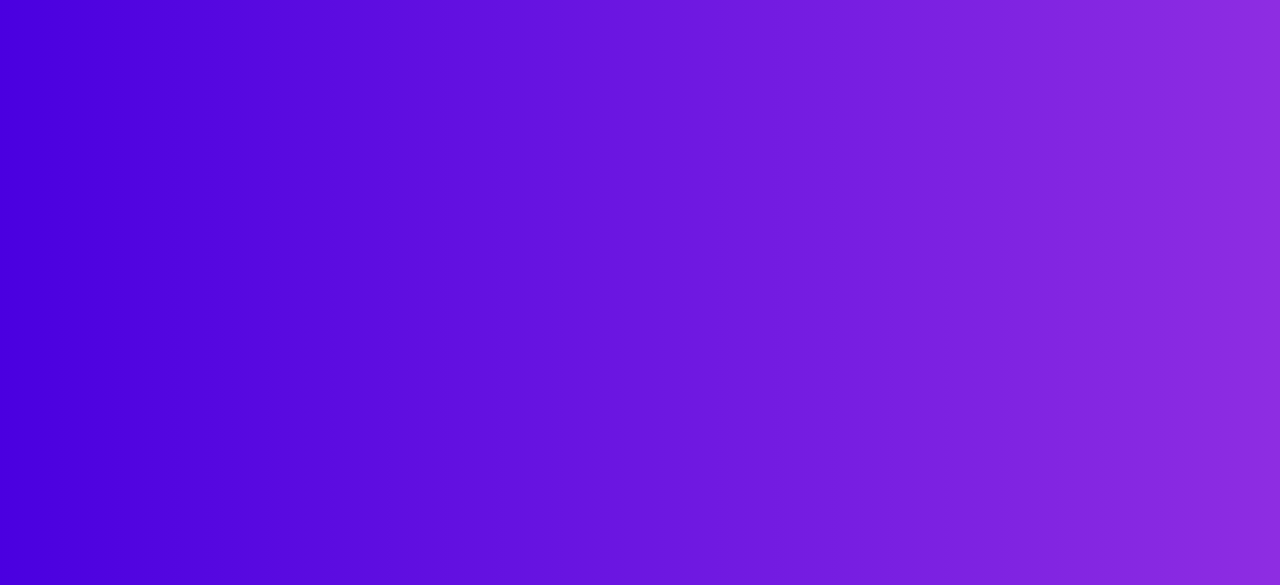
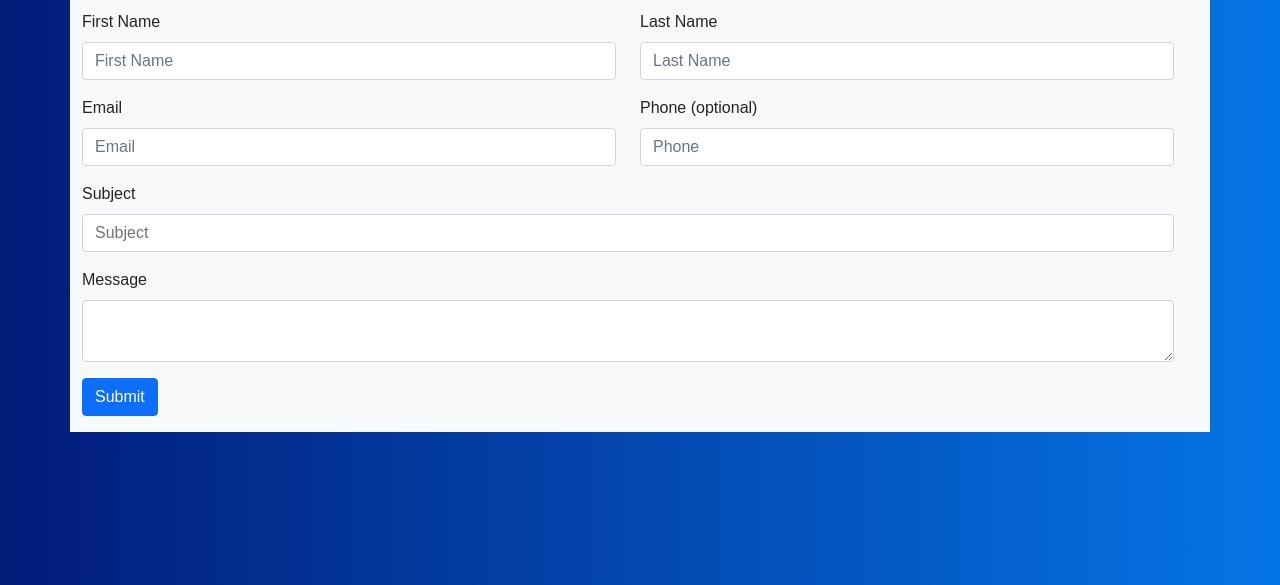
Before and after one commit to ShadowSeick/Contact-Form-Bootstrap, a plain HTML site: page index.html in a window 1280 px wide. Shown: the part 215-800 px from the top of the page. Drawn offline with nearby package versions, Linux system fonts and the light colour scheme.

Commit message:
Layout, forms and colors done. No idea how to put icons inside the input

```diff
--- a/css/site.css
+++ b/css/site.css
@@ -10,7 +10,8 @@
 
 body {
     font-family: Arial, Helvetica, sans-serif;
-    background: #8E2DE2;  /* fallback for old browsers */
-    background: -webkit-linear-gradient(to right, #4A00E0, #8E2DE2);  /* Chrome 10-25, Safari 5.1-6 */
-    background: linear-gradient(to right, #4A00E0, #8E2DE2); /* W3C, IE 10+/ Edge, Firefox 16+, Chrome 26+, Opera 12+, Safari 7+ */
+    background: #0575E6;  /* fallback for old browsers */
+background: -webkit-linear-gradient(to right, #021B79, #0575E6);  /* Chrome 10-25, Safari 5.1-6 */
+background: linear-gradient(to right, #021B79, #0575E6); /* W3C, IE 10+/ Edge, Firefox 16+, Chrome 26+, Opera 12+, Safari 7+ */
+
 }
--- a/index.html
+++ b/index.html
@@ -14,29 +14,40 @@
 </head>
 
 <body>
-       <div class="container bg-light h-100">
-           <form class="row row-cols-12 row-cols-md-6">
-            <div class="col mb-3 w-100">
+       <main class="d-flex flex-column justify-content-center vh-100">
+        <h1 class="text-center text-white">Contact Me</h1>
+        <div class="container bg-light">
+            <form class="row row-cols-1 row-cols-md-2 pt-3 w-100">
+             <div class="col mb-3">
                  <label for="firstName" class="form-label">First Name</label>
                  <input type="name" id="firstName" class="form-control" placeholder="First Name">
+                 <span class="glyphicon glyphicon-user"></span>
              </div>
-            <div class="col mb-3 w-100">
-
+             <div class="col mb-3">
+                <label for="lastName" class="form-label">Last Name</label>
+                 <input type="name" id="lastName" class="form-control" placeholder="Last Name">
              </div>
-            <div class="col mb-3 w-100">
-
+             <div class="col mb-3">
+                <label for="inputEmail" class="form-label">Email</label>
+                 <input type="email" id="inputEmail" class="form-control" placeholder="Email">
              </div>
-            <div class="col mb-3 w-100">
-
+             <div class="col mb-3">
+                <label for="inputPhone" class="form-label">Phone (optional)</label>
+                 <input type="phone" id="inputPhone" class="form-control" placeholder="Phone">
              </div>
              <div class="col-12 mb-3">
-
+                <label for="subjectMessage" class="form-label">Subject</label>
+                 <input type="subject" id="subjectMessage" class="form-control" placeholder="Subject">
              </div>
              <div class="col-12 mb-3">
-
+                <label for="textAreaMessage" class="form-label">Message</label>
+                <textarea class="form-control" id="textAreaMessage" rows="2" placeholder="Message">
+                </textarea>
              </div>
             </form>
+            <button type="submit" class="btn btn-primary mb-3">Submit</button>
         </div>
+       </main>
 
     <!-- Bootstrap JS -->
     <script src="https://cdn.jsdelivr.net/npm/@popperjs/core@2.9.2/dist/umd/popper.min.js"
```
Lines whose indentation alone changed are shown as unchanged.
